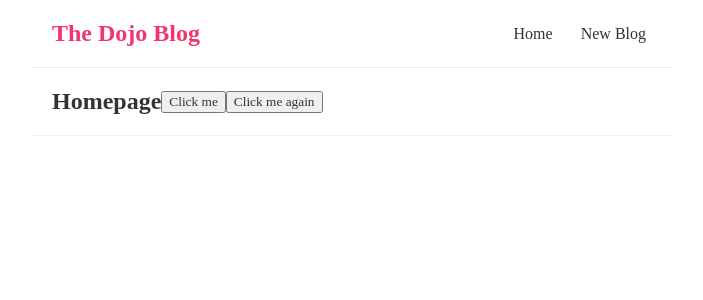
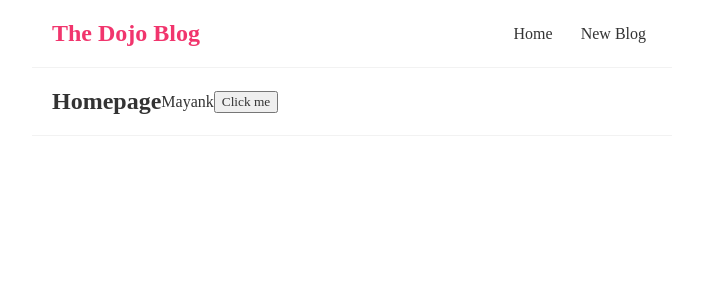
Before and after one commit to ninja-mayank/dojo-blog, a React (Create React App) app: page / in a window 1280 px wide. Shown: the top 300 px of the page, without its empty margins (288-991 px from the left). Built offline with nearby package versions, Linux system fonts and the light colour scheme.

Commit message:
useState hooks

```diff
--- a/src/Home.js
+++ b/src/Home.js
@@ -1,20 +1,18 @@
+import { useState } from "react";
+
 const Home = () => {
 
+    const [name,setName] = useState('Mayank');
+
     const handleClick = () => {
-        console.log('Hello, ninjas');
-    }
-
-    const handleClickAgain = (name) => {
-        console.log('Hello ' + name);
+        setName('Sood')
     }
 
     return (
         <div className="home">
             <h2>Homepage</h2>
+            <p>{name}</p>
             <button onClick={handleClick}>Click me</button>
-            <button onClick={() => {
-                handleClickAgain('Mayank');
-            }}>Click me again</button>
         </div>
     );
 }
```
